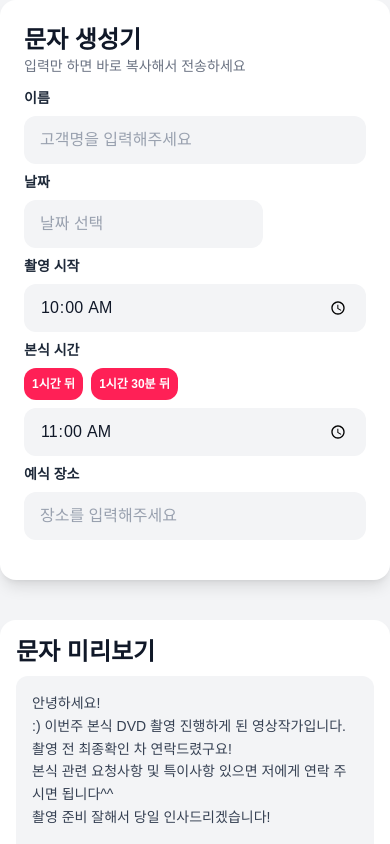
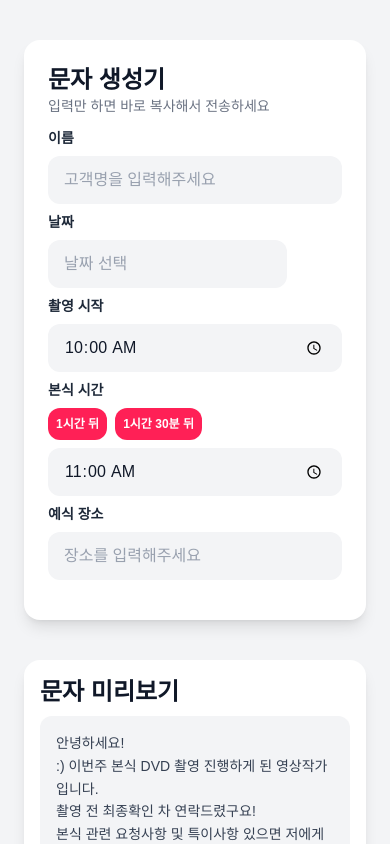
Before and after one commit to dohundev/auto-message, a Next.js app: page / in a window 390 px wide. Shown: the top 844 px of the page. Built offline with nearby package versions, Linux system fonts and the light colour scheme.

Commit message:
fix : 여백 조절

```diff
--- a/app/page.tsx
+++ b/app/page.tsx
@@ -74,7 +74,7 @@ const setTimeAfter = (time:number) => {
 
   return (
 
-    <main className='min-h-screen bg-gray-100 flex flex-col lg:flex-row justify-center items-center gap-10'>
+    <main className='min-h-screen bg-gray-100 flex flex-col lg:flex-row justify-center items-center gap-10 p-6 py-10'>
     <Toaster   toastOptions={{
       duration: 1500,
       position: 'top-center',
```
